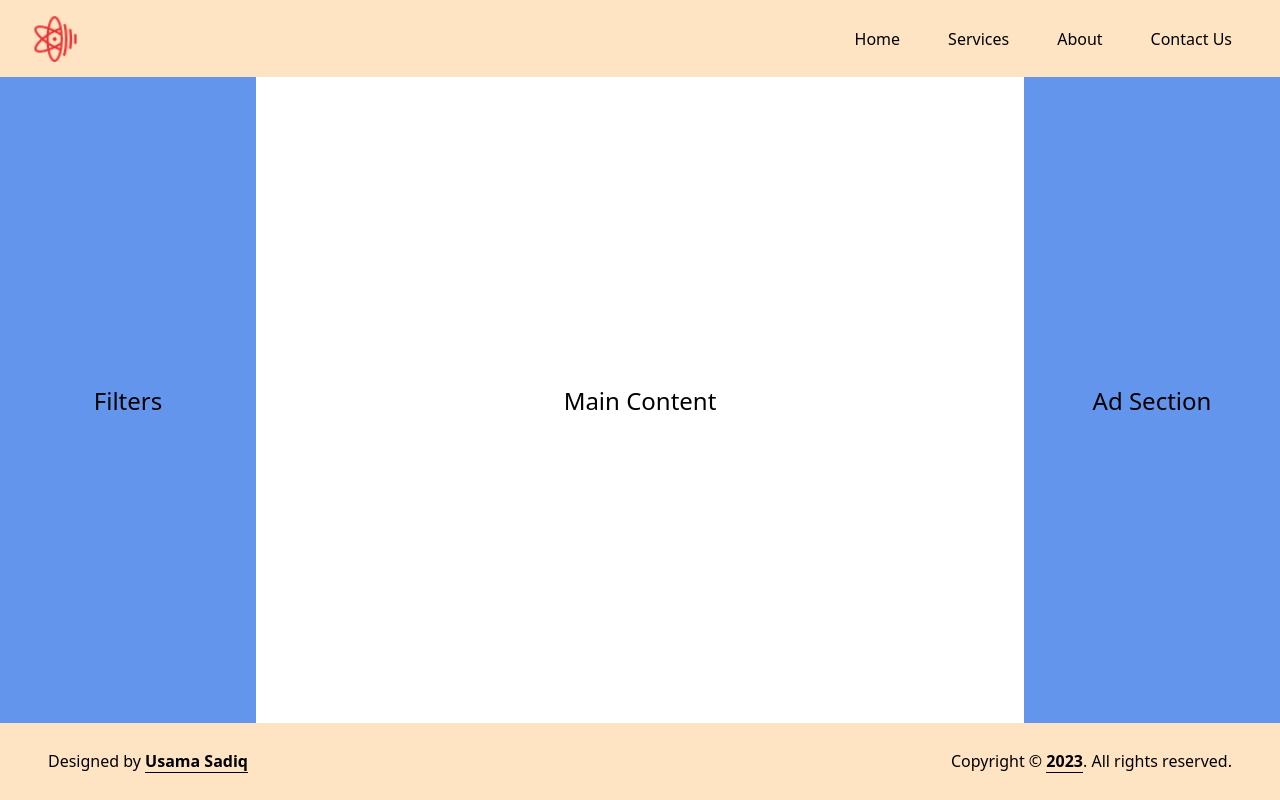
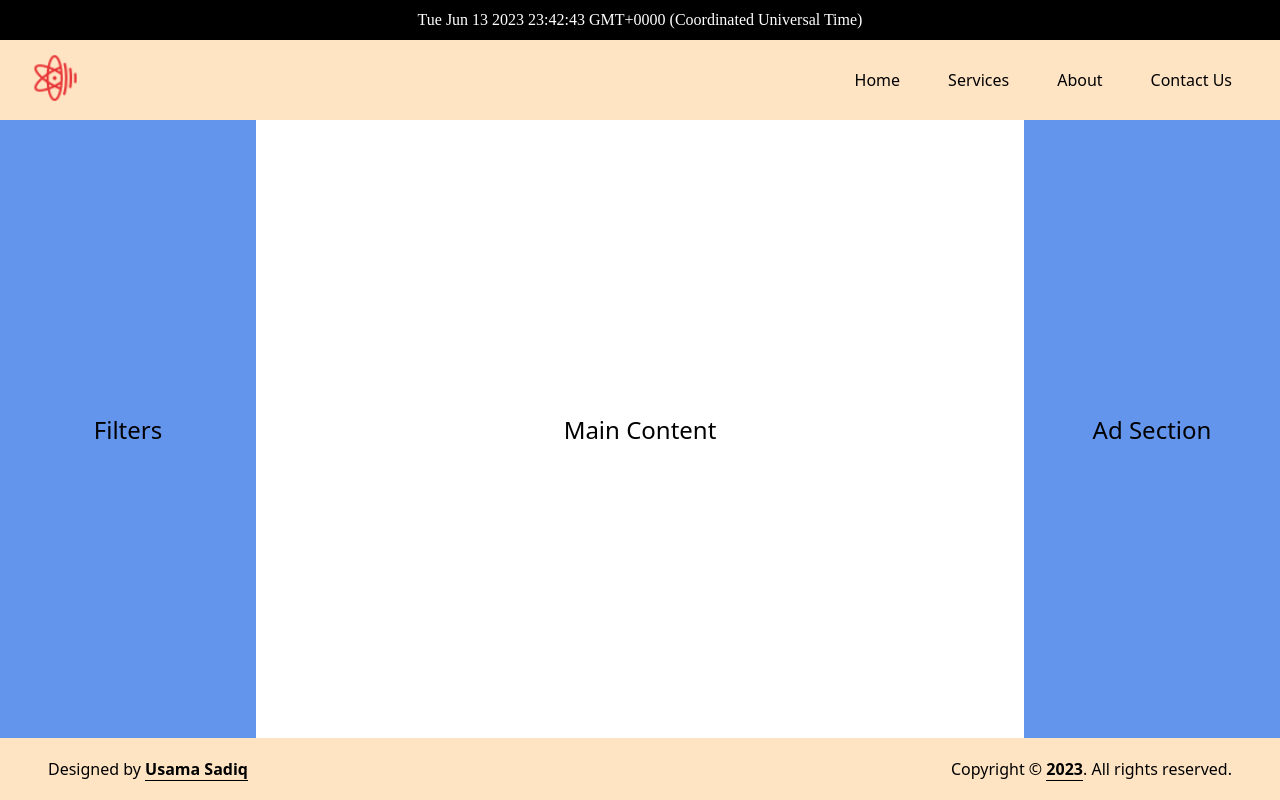
Before and after one commit to usamasadiqus/flexbox-custom-layout, a plain HTML site: page index.html in a window 1280 px wide. Drawn offline with Linux system fonts and the light colour scheme.

Commit message:
update header structure with add date time functionality

```diff
--- a/app.js
+++ b/app.js
@@ -1,11 +1,17 @@
 var currentYear = document.getElementById("current-year");
+var currentDateTime = document.getElementById("current-date-time");
 
 var date = new Date();
 
 onload = function () {
   setCurrentYear();
+  setCurrentDate();
 };
 
 function setCurrentYear() {
   currentYear.innerHTML = date.getFullYear();
 }
+
+function setCurrentDate() {
+  currentDateTime.innerHTML = date;
+}
--- a/index.html
+++ b/index.html
@@ -6,18 +6,31 @@
     <title>Flex Layout - Usama Sadiq</title>
 
     <!-- Favicon -->
+
     <link rel="icon" type="image/x-icon" href="./assets/images/favicon.ico" />
 
     <!-- Custom CSS -->
+
     <link rel="stylesheet" href="./style.css" />
   </head>
   <body>
     <!-- Header -->
+
     <header>
-      <div class="logo">
-        <img src="./assets/images/logo.png" alt="Logo" />
-      </div>
+      <!-- Section -->
+
+      <section>
+        <span id="current-date-time"></span>
+      </section>
+
+      <!-- End Section -->
+
+      <!-- Navbar -->
+
       <nav>
+        <div class="logo">
+          <img src="./assets/images/logo.png" alt="Logo" />
+        </div>
         <ul>
           <li><a href="#">Home</a></li>
           <li><a href="#">Services</a></li>
@@ -25,7 +38,10 @@
           <li><a href="#">Contact Us</a></li>
         </ul>
       </nav>
+
+      <!-- End Navbar -->
     </header>
+
     <!-- End Header -->
 
     <!-- Main -->
@@ -53,6 +69,7 @@
     <!-- End Main -->
 
     <!-- Footer -->
+
     <footer>
       <p>Designed by <span class="bold">Usama Sadiq</span></p>
       <p>
@@ -60,9 +77,11 @@
         rights reserved.
       </p>
     </footer>
+
     <!-- End Footer -->
 
     <!-- Custom JS -->
+
     <script src="./app.js"></script>
   </body>
 </html>
--- a/style.css
+++ b/style.css
@@ -30,9 +30,9 @@ body {
   flex-direction: column;
 }
 
-body > header,
+body > header > nav,
 body > footer {
-  height: 6em;
+  height: 5em;
   padding: 0 2em;
   display: flex;
   justify-content: space-between;
@@ -44,14 +44,28 @@ body > footer {
 
 /* Header */
 
-header > .logo,
-header > nav {
-  height: 100%;
+header > section {
+  height: 2.5em;
+  padding: 0 2em;
+  background-color: #000;
   display: flex;
+  justify-content: center;
   align-items: center;
 }
 
-header > .logo > img {
+header > section > span {
+  color: #ffffff;
+}
+
+header > nav {
+  height: 100%;
+  width: 100%;
+  display: flex;
+  justify-content: space-between;
+  align-items: center;
+}
+
+header > nav > .logo > img {
   width: 3em;
 }
 
```
